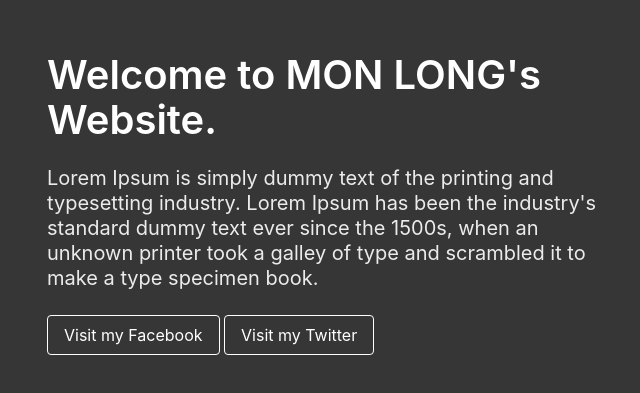
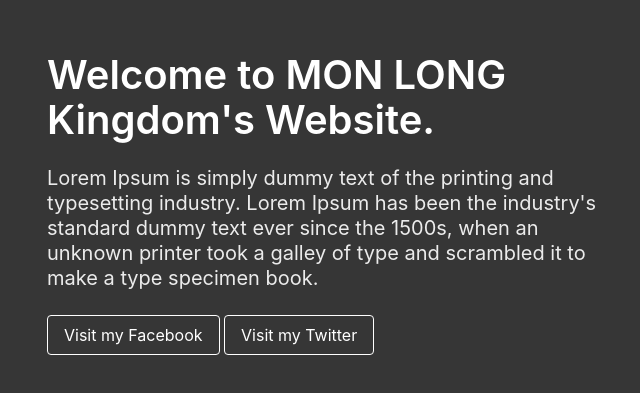
Before and after one commit to lohmonlong/lohmonlong.github.io, a plain HTML site: page index.html in a window 1280 px wide. Shown: the part 197-590 px from the top of the page, without its empty margins (311-951 px from the left). Drawn offline with nearby package versions, Linux system fonts and the light colour scheme.

Commit message:
Update index.html

```diff
--- a/index.html
+++ b/index.html
@@ -13,7 +13,7 @@
             <div class="columns is-vcentered is-centered">
                 <div class="column is-6">
                     <div class="block">
-                        <h1 class="title is-2">Welcome to MON LONG's Website.</h1>
+                        <h1 class="title is-2">Welcome to MON LONG Kingdom's Website.</h1>
                     </div>
                     <div class="block">
                         <h2 class="subtitle">Lorem Ipsum is simply dummy text of the printing and typesetting industry. Lorem Ipsum has been the industry's standard dummy text ever since the 1500s, when an unknown printer took a galley of type and scrambled it to make a type specimen book.<br>
```
